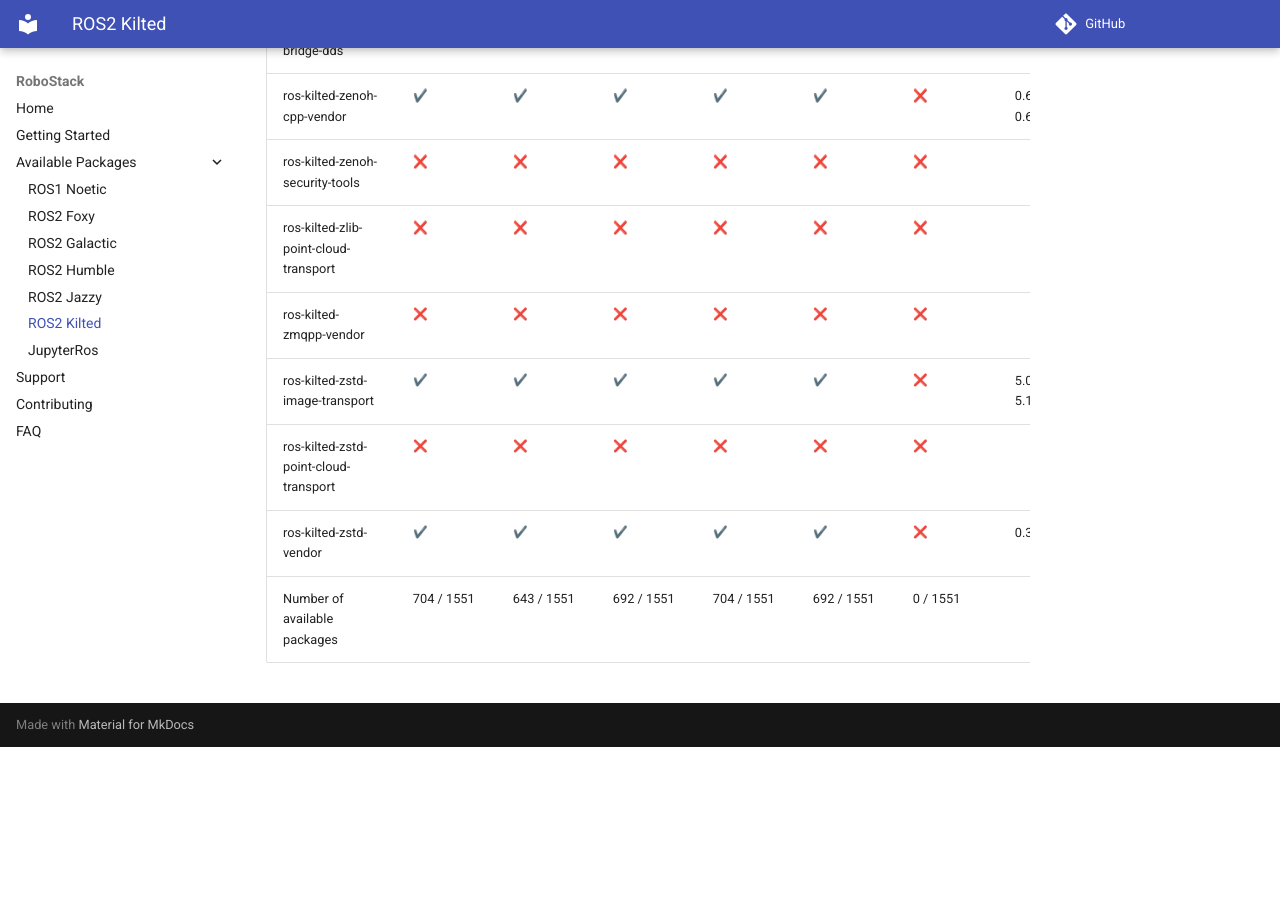
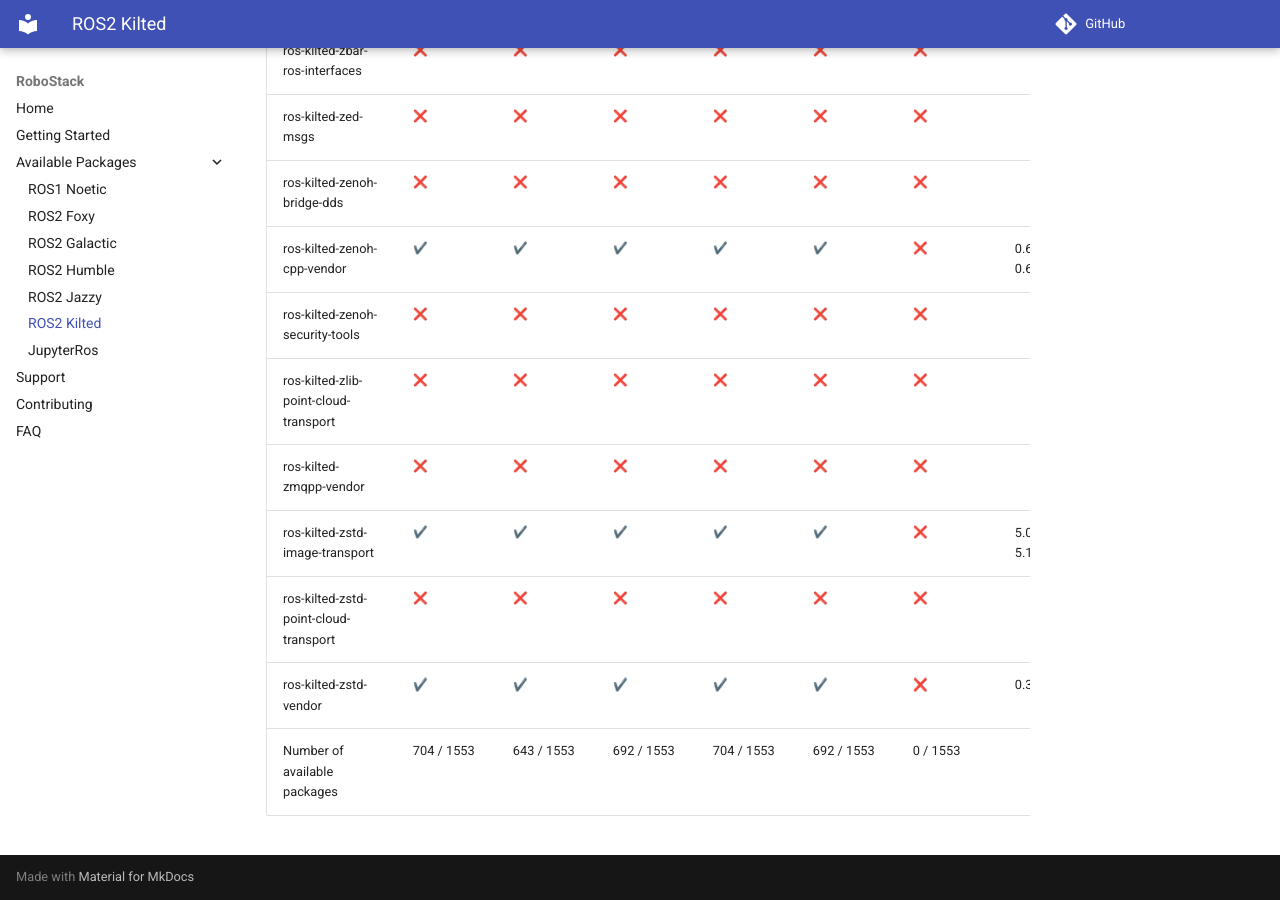
Before and after one commit to RoboStack/robostack.github.io, an MkDocs documentation site: the page built from docs/kilted.md, in a window 1280 px wide and 900 px high, scrolled down 114567 px. Built offline with MkDocs 1.6.1 and Material for MkDocs 9.7.7, drawn with Linux system fonts in a browser that asks for light colours; emoji names are drawn with the system emoji font; comment, search, counter and statistics services are not loaded; before the commit the page ends 115314 px from its top, so only the background shows below that; some of the changed text lies outside the part shown.

Commit message:
Update tables

```diff
--- a/docs/kilted.md
+++ b/docs/kilted.md
@@ -1551,4 +1553,4 @@
 | ros-kilted-zstd-image-transport | :heavy_check_mark: { data-sort='1' } | :heavy_check_mark: { data-sort='1' } | :heavy_check_mark: { data-sort='1' } | :heavy_check_mark: { data-sort='1' } | :heavy_check_mark: { data-sort='1' } | :x: { data-sort='0' } | 5.0.2, 5.1.0, 5.1.1  |
 | ros-kilted-zstd-point-cloud-transport | :x: { data-sort='0' } | :x: { data-sort='0' } | :x: { data-sort='0' } | :x: { data-sort='0' } | :x: { data-sort='0' } | :x: { data-sort='0' } |   |
 | ros-kilted-zstd-vendor | :heavy_check_mark: { data-sort='1' } | :heavy_check_mark: { data-sort='1' } | :heavy_check_mark: { data-sort='1' } | :heavy_check_mark: { data-sort='1' } | :heavy_check_mark: { data-sort='1' } | :x: { data-sort='0' } | 0.32.0  |
-| Number of available packages |  704 / 1551 | 643 / 1551 | 692 / 1551 | 704 / 1551 | 692 / 1551 | 0 / 1551 |
+| Number of available packages |  704 / 1553 | 643 / 1553 | 692 / 1553 | 704 / 1553 | 692 / 1553 | 0 / 1553 |
```
Also changed, not shown: other parts of docs/kilted.md (+2 -0 lines).
